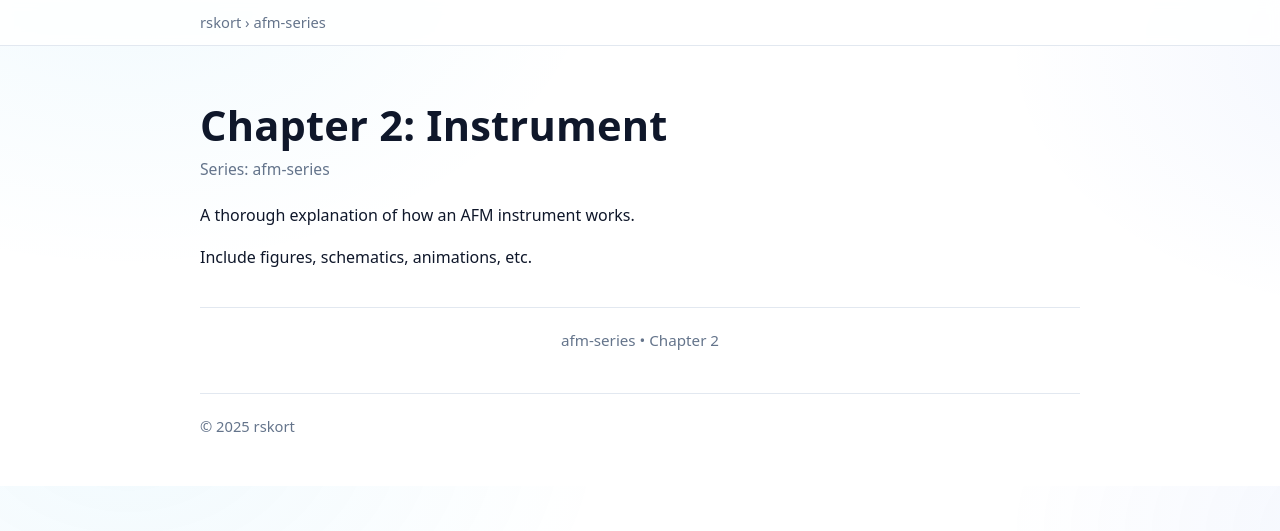
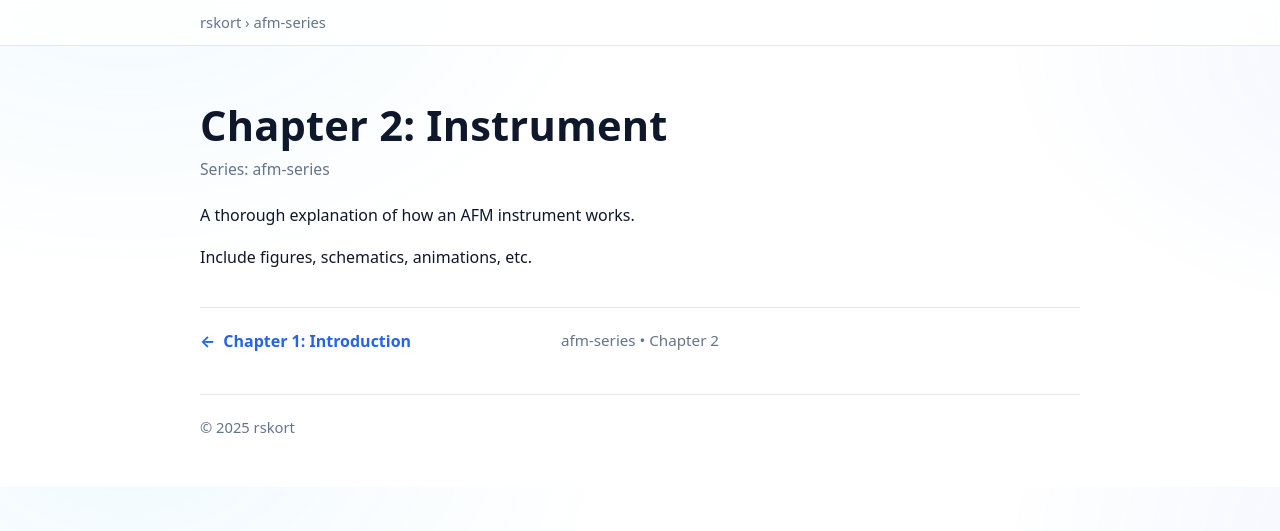
Before and after one commit to rskort/rskort.github.io, a Jekyll site: the page built from _series/afm-series/instrument.md, in a window 1280 px wide. Shown: the top 531 px of the page. Built offline with Jekyll 4.4.1, drawn with Linux system fonts in a browser that asks for light colours.

Commit message:
Refactor chapter navigation in page layout
Refactor chapter navigation logic to avoid dynamic indexing and improve clarity.

```diff
--- a/_layouts/page.html
+++ b/_layouts/page.html
@@ -257,41 +258,44 @@
         -%}
         {%- assign items = from_pages | concat: from_series -%}
 
+        {%- comment -%} Build a sortable list "ccccc||url||title" where ccccc is zero padded chapter {%- endcomment -%}
         {%- assign sortable = "" | split: "" -%}
         {%- for it in items -%}
-          {%- assign chap_num = it.chapter | plus: 0 -%}
-          {%- assign pad = chap_num | prepend: "00000" | slice: -5, 5 -%}
-          {%- assign pair = pad | append: "||" | append: it.url | append: "||" | append: it.title -%}
-          {%- assign sortable = sortable | push: pair -%}
+          {%- assign chap = it.chapter | plus: 0 -%}
+          {%- assign pad = chap | prepend: "00000" | slice: -5, 5 -%}
+          {%- assign rec = pad | append: "||" | append: it.url | append: "||" | append: it.title -%}
+          {%- assign sortable = sortable | push: rec -%}
         {%- endfor -%}
         {%- assign sorted = sortable | sort_natural -%}
 
-        {%- assign idx = -1 -%}
-        {%- for s in sorted -%}
-          {%- assign parts = s | split: "||" -%}
-          {%- assign u = parts[1] -%}
-          {%- assign c = parts[0] | plus: 0 -%}
-          {%- if c == this_chapter and u == page.url -%}
-            {%- assign idx = forloop.index0 -%}
-          {%- endif -%}
-        {%- endfor -%}
-
-        {%- if idx > -1 -%}
         {%- assign prev_title = nil -%}
         {%- assign prev_url = nil -%}
         {%- assign next_title = nil -%}
         {%- assign next_url = nil -%}
+        {%- assign found_current = false -%}
+        {%- assign prev_parts_mem = nil -%}
 
-          {%- if idx > 0 -%}
-            {%- assign prev_parts = sorted[idx | minus: 1] | split: "||" -%}
-            {%- assign prev_url = prev_parts[1] -%}
-            {%- assign prev_title = prev_parts[2] -%}
+        {%- for rec in sorted -%}
+          {%- assign parts = rec | split: "||" -%}
+          {%- assign u = parts[1] -%}
+          {%- assign t = parts[2] -%}
+
+          {%- if found_current == true and next_url == nil -%}
+            {%- assign next_url = u -%}
+            {%- assign next_title = t -%}
+            {%- break -%}
           {%- endif -%}
-          {%- if idx < sorted.size | minus: 1 -%}
-            {%- assign next_parts = sorted[idx | plus: 1] | split: "||" -%}
-            {%- assign next_url = next_parts[1] -%}
-            {%- assign next_title = next_parts[2] -%}
+
+          {%- if u == page.url -%}
+            {%- assign found_current = true -%}
+            {%- if prev_parts_mem -%}
+              {%- assign prev_url = prev_parts_mem[1] -%}
+              {%- assign prev_title = prev_parts_mem[2] -%}
             {%- endif -%}
+          {%- endif -%}
+
+          {%- assign prev_parts_mem = parts -%}
+        {%- endfor -%}
 
         <nav class="chapter-nav" aria-label="Chapter navigation">
           {% if prev_url %}
@@ -308,7 +312,6 @@
             <span></span>
           {% endif %}
         </nav>
-        {%- endif -%}
       {% endif %}
     </main>
 
```
Also changed, not shown: other parts of _layouts/page.html (+3 -2 lines). Lines whose indentation alone changed are shown as unchanged.
